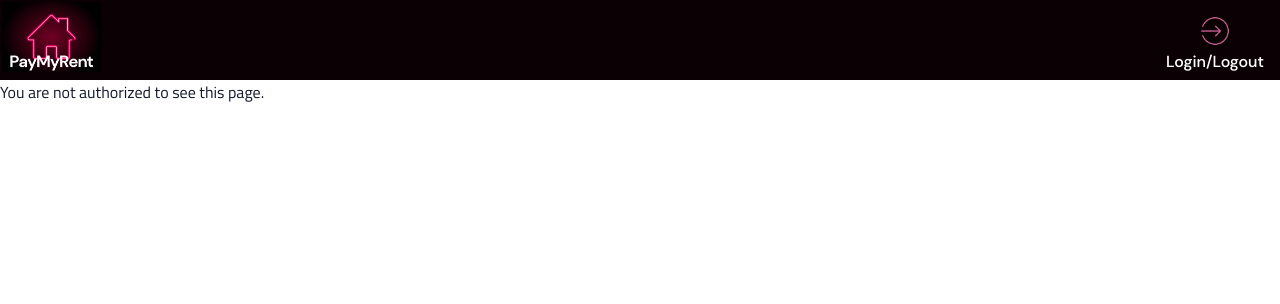
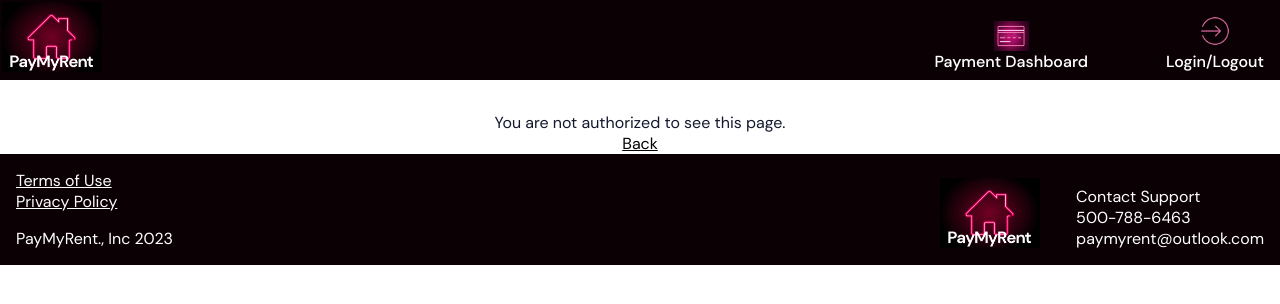
Before and after one commit to tarawiedeman/paymyrent, a React (Create React App) app: page /payment/1 in a window 1280 px wide. Shown: the top 304 px of the page. Built offline with nearby package versions, Linux system fonts and the light colour scheme.

Commit message:
added footer, adjusted header links styling

```diff
--- a/src/App.js
+++ b/src/App.js
@@ -1,7 +1,7 @@
 import './App.scss';
 import { BrowserRouter, Routes, Route, Navigate } from "react-router-dom";
 import Header from "./components/Header/Header";
-// import Footer from "./components/Footer/Footer";
+import Footer from "./components/Footer/Footer";
 import Home from "./pages/Home/Home";
 import Login from "./pages/Login/Login";
 import Logout from "./pages/Logout/Logout";
@@ -23,7 +23,7 @@ function App() {
         <Route path="createaccount" element={<CreateAccount />} />
         <Route path="payment/:tenantemail" element={<Payment />} />
       </Routes>
-      {/* <Footer /> */}
+      <Footer />
     </BrowserRouter>
   );
 }
--- a/src/components/Footer/Footer.js
+++ b/src/components/Footer/Footer.js
@@ -0,0 +1,32 @@
+
+import { Link, NavLink} from "react-router-dom";
+import "./Footer.scss";
+import logo from "../../assets/logo/rentlogo.jpg";
+
+
+
+function Footer() {
+
+  return (
+   <footer className="footer">
+    <ul className="footer__list">
+        <li>Terms of Use</li>
+        <li>Privacy Policy</li>
+    </ul>
+    <p>PayMyRent., Inc 2023</p>
+
+    <img src={logo} alt="logo" className="footer__logo"></img>
+
+    <div className="footer__container">
+        <p className="header__support--text">Contact Support</p>
+        <p className="header__support--text">500-788-6463</p>
+        <p className="header__support--text">paymyrent@outlook.com</p>
+    </div>
+
+
+
+   </footer>
+  );
+}
+
+export default Footer;
--- a/src/components/Footer/Footer.scss
+++ b/src/components/Footer/Footer.scss
@@ -1,3 +1,50 @@
-@use "./styles/partials/mixins" as *;
-@use "./styles/partials/typography" as *;
-@use "./styles/partials/variables" as *;
+@use "../../styles/partials/mixins" as *;
+@use "../../styles/partials/typography" as *;
+@use "../../styles/partials/variables" as *;
+
+.footer{
+    background-color:$header-color;
+    color:$global-color;
+    font-family:DM Sans;
+    font-weight:400;
+    font-size:1rem;
+    position:relative;
+
+    @include desktop{
+    padding:1rem;
+
+    }
+
+    &__list{
+        list-style:none;
+        text-decoration:underline;
+        padding-bottom:1rem;
+    }
+
+    &__container{
+        display:flex;
+        flex-direction:column;
+        position:absolute;
+        right:1rem;
+        top:2rem;
+
+    }
+
+    &__logo{
+
+
+        @include desktop{
+        width: 100px;
+        height: 70px;
+        position:absolute;
+        top:1.5rem;
+        right:15rem;
+        }
+    }
+
+    &__support--text{
+        font-weight:400;
+        font-size:0.25rem;
+
+    }
+}
--- a/src/components/Header/Header.js
+++ b/src/components/Header/Header.js
@@ -2,6 +2,7 @@
 import { Link, NavLink} from "react-router-dom";
 import "./Header.scss";
 import logo from "../../assets/logo/rentlogo.jpg";
+import creditcard from "../../assets/icons/cc.png";
 import login from "../../assets/icons/login.png";
 
 
@@ -11,6 +12,12 @@ function Header() {
   return (
     <header className="header">
         <Link to="/"><img src={logo} alt="logo" className="header__logo"/></Link>
+        <div className="header__payment">
+        <img src={creditcard} alt="creditcard" className="header__icon--creditcard"></img>
+          <Link to="payment/">
+          <h2 className="header__payment--text">Payment Dashboard</h2>
+          </Link>
+        </div>
         <div className="header__login">
           <img className="header__icon" src={login} alt="login"></img>
           <div className="header__container">
--- a/src/components/Header/Header.scss
+++ b/src/components/Header/Header.scss
@@ -20,6 +20,33 @@
 
     &__icon{
         width:30px;
+        color:$primary-cta-color;
+
+    }
+
+    &__icon--creditcard{
+        width:35px;
+        height:30px;
+        display:flex;
+        align-self:center;
+        padding:0;
+
+
+    }
+
+    &__payment{
+        display:flex;
+        flex-direction: column;
+        position:absolute;
+        right:12rem;
+        bottom:0.5rem;
+        text-align:center;
+    }
+
+    &__payment--text{
+        font-weight:600;
+        font-size:1rem;
+        color:$global-color;
 
     }
 
--- a/src/pages/Payment/Payment.js
+++ b/src/pages/Payment/Payment.js
@@ -59,15 +59,18 @@ function Payment () {
     if(!currentTenant) {
 
       return(
-        <section className="dashboard">
+        <section className="nodashboard">
           <p>You are not authorized to see this page.</p>
+          <p>
+            <Link to="/">Back</Link>
+          </p>
         </section>
       )
     }
 
     if(failedAuth) {
       return(
-        <section className="dashboard">
+        <section className="nodashboard">
           <p>You must be logged in to see this page.</p>
           <p>
             <Link to="/login">Login</Link>
@@ -78,7 +81,7 @@ function Payment () {
 
     if(user === null){
       return(
-        <section className="dashboard">
+        <section className="nodashboard">
           <p>Loading...</p>
         </section>
       )
--- a/src/pages/Payment/Payment.scss
+++ b/src/pages/Payment/Payment.scss
@@ -21,6 +21,15 @@
     }
 }
 
+.nodashboard{
+    font-family:'DM Sans';
+    font-weight:400;
+    display:flex;
+    flex-direction: column;
+    text-align:center;
+    margin-top:2rem;
+
+}
 .welcome {
     text-align:center;
 
@@ -83,6 +92,7 @@
     &__description--bold{
         text-align:center;
         font-weight:700;
+        font-size:1.5rem;
 
     }
 
@@ -126,6 +136,7 @@
 
     &__description--bold{
         font-weight:700;
+        font-size:1.5rem;
         text-align:center;
         margin-top:1rem;
 
--- a/src/styles/partials/_typography.scss
+++ b/src/styles/partials/_typography.scss
@@ -29,3 +29,11 @@
     font-display: swap;
     font-weight: 600;
   }
+
+  @font-face {
+    font-family: Material Icons;
+    font-display:swap;
+    font-style: normal;
+    font-weight: 400;
+    src: url("../../assets/fonts/MaterialIcons-Regular.ttf");
+  }
```
Also changed, not shown: src/assets/fonts/MaterialIcons-Regular.ttf (added), src/assets/icons/cc.png (added).
